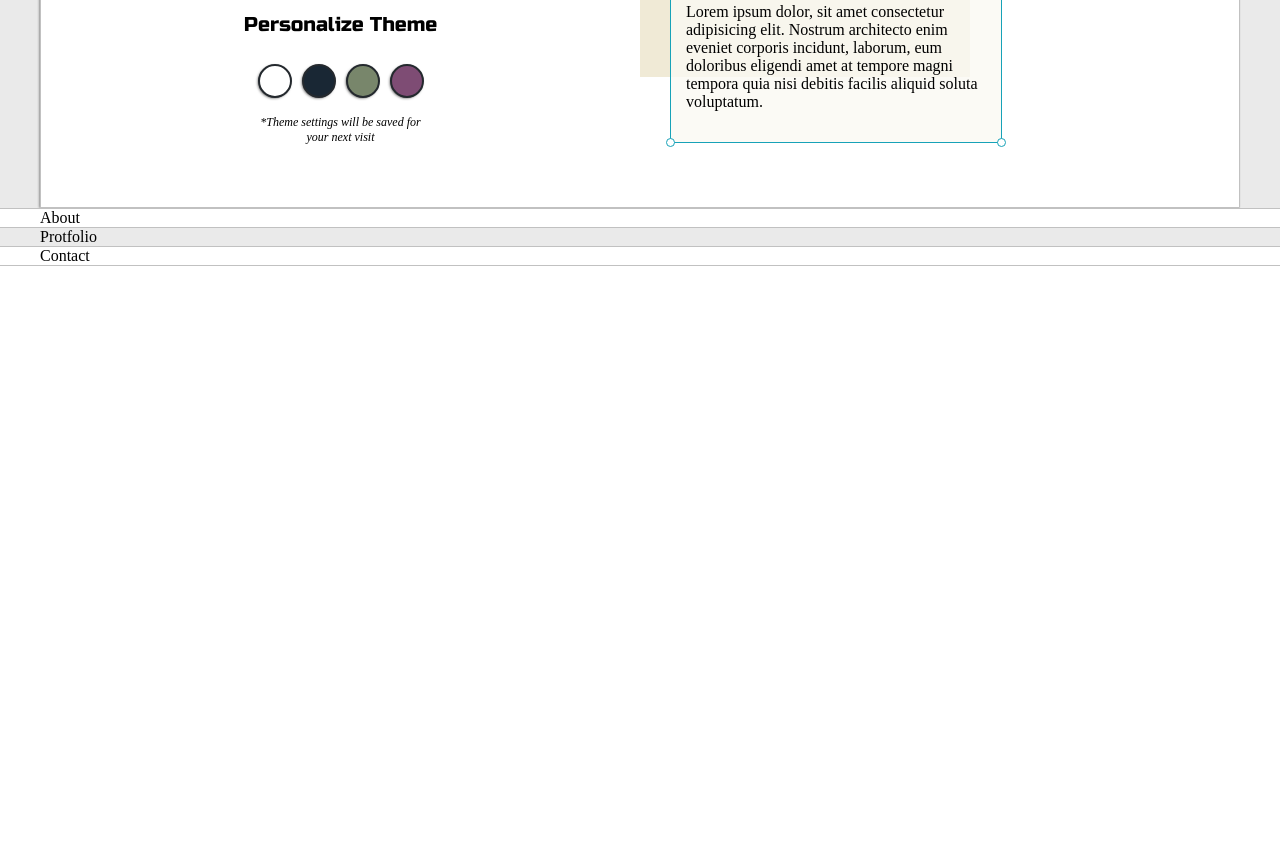
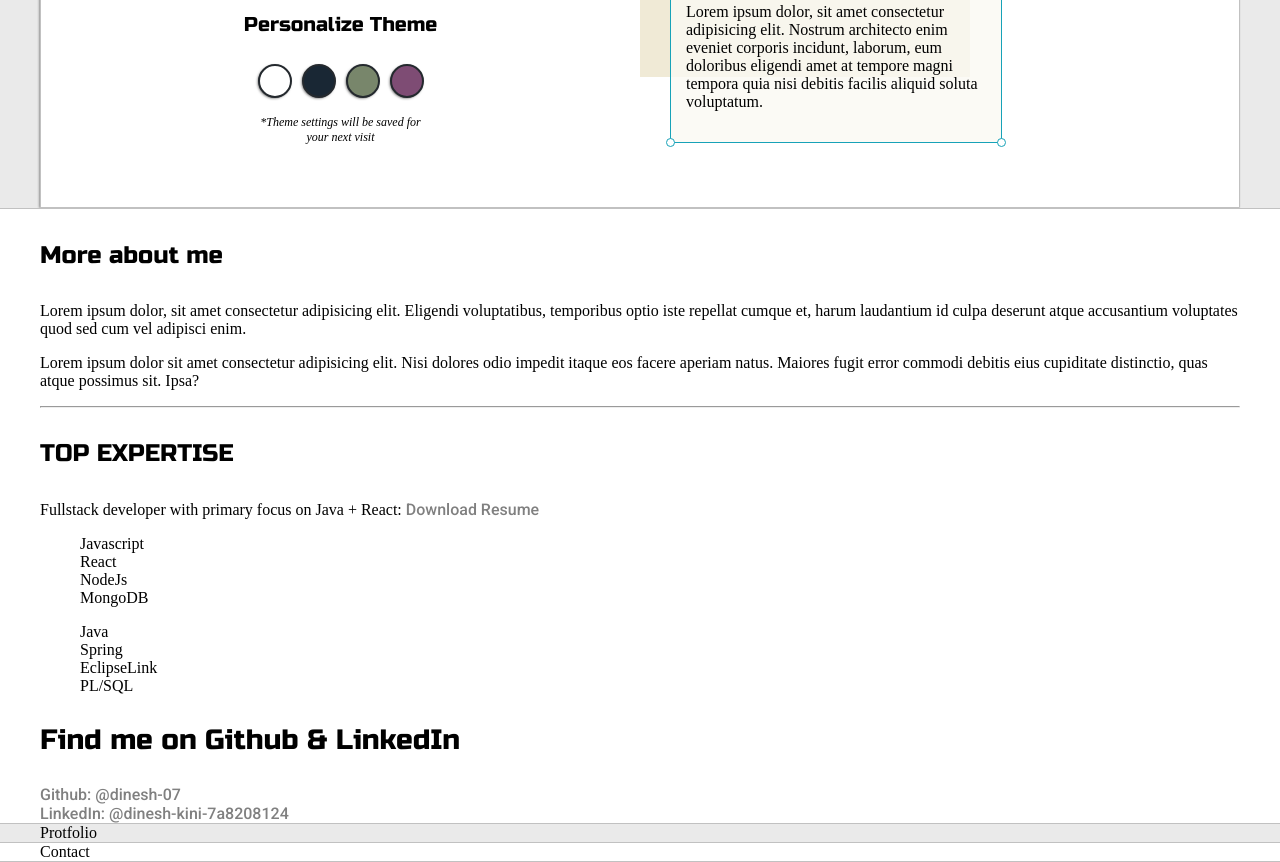
Before and after one commit to dinesh-07/my-profile, a plain HTML site: page index.html in a window 1280 px wide. Shown: the part 470-1332 px from the top of the page. Before the commit the page ends 800 px from the top, so only its background shows below. Drawn offline with Linux system fonts and the light colour scheme.

Commit message:
About me changes

```diff
--- a/index.html
+++ b/index.html
@@ -64,7 +64,41 @@
       </div>
     </section>
     <section class="s2">
-      <div class="main-container">About</div>
+      <div class="main-container">
+
+        <div class="about-wrapper">
+          <div class="about-me">
+            <h4>More about me</h4>
+            <p>Lorem ipsum dolor, sit amet consectetur adipisicing elit. Eligendi voluptatibus, temporibus optio iste repellat cumque et, harum laudantium id culpa deserunt atque accusantium voluptates quod sed cum vel adipisci enim.</p>
+            <p>Lorem ipsum dolor sit amet consectetur adipisicing elit. Nisi dolores odio impedit itaque eos facere aperiam natus. Maiores fugit error commodi debitis eius cupiditate distinctio, quas atque possimus sit. Ipsa?</p>
+
+        <hr>
+        <h4>TOP EXPERTISE</h4>
+        <p>Fullstack developer with primary focus on Java + React:<a href="dk-resume.pdf" target="_blank"> Download Resume</a>
+        </p>
+        <div id="skills">
+          <ul>
+            <li>Javascript</li>
+            <li>React</li>
+            <li>NodeJs</li>
+            <li>MongoDB</li>
+          </ul>
+          <ul>
+            <li>Java</li>
+            <li>Spring</li>
+            <li>EclipseLink</li>
+            <li>PL/SQL</li>
+          </ul>
+        </div>
+          </div>
+          <div class="social-links">
+            <h3>Find me on Github & LinkedIn</h3>
+            <a href="https://github.com/dinesh-07" target="_blank">Github: @dinesh-07</a>
+<br/>
+<a href="https://www.linkedin.com/in/dinesh-kini-7a8208124" target="_blank">LinkedIn: @dinesh-kini-7a8208124</a>
+          </div>
+        </div>
+      </div>
     </section>
     <section class="s1">
       <div class="main-container">Protfolio</div>
```
Also changed, not shown: 1 other file.
